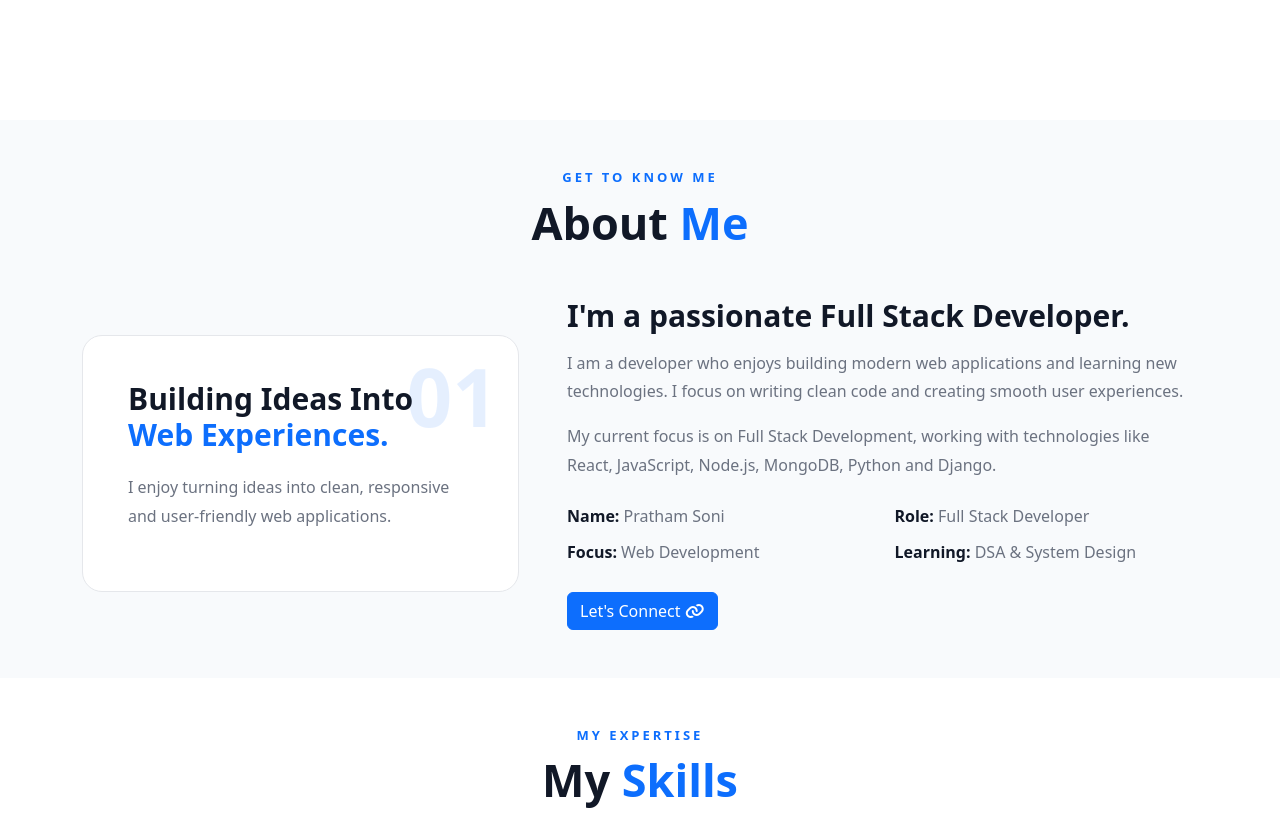
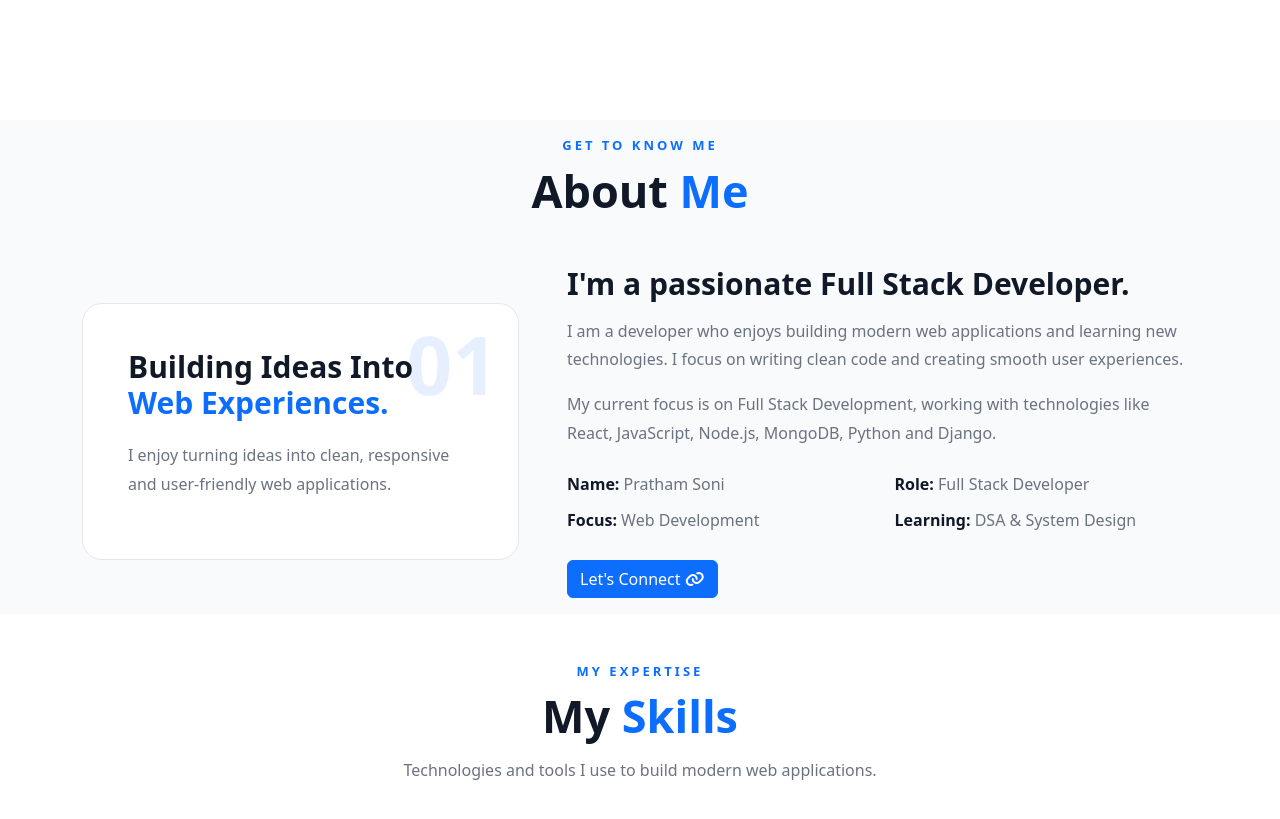
Before and after one commit to pratham933/FULLSTACK_PORTFOLIO, a plain HTML site: page index.html in a window 1280 px wide. Shown: the part 680-1499 px from the top of the page. Drawn offline with nearby package versions, Linux system fonts and the light colour scheme.

Commit message:
change padding

```diff
--- a/index.html
+++ b/index.html
@@ -132,7 +132,7 @@
         </div>
     </section>
     <!-- About Section -->
-    <section id="about" class="about-section py-5">
+    <section id="about" class="about-section py-3">
 
         <div class="container">
 
```
